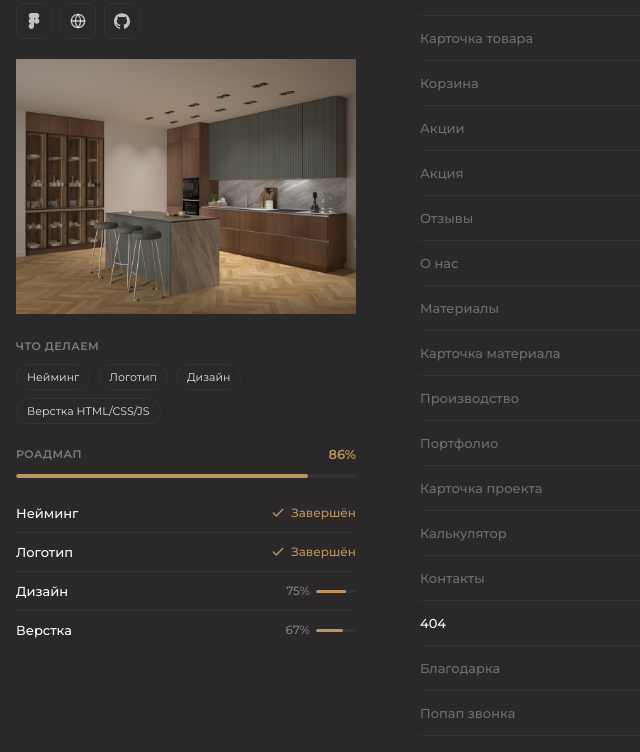
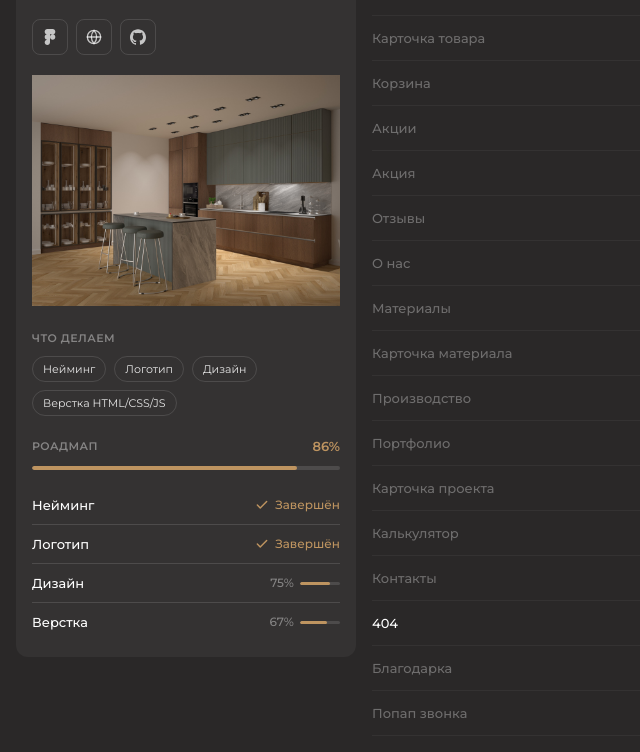
Before and after one commit to artsman01/domarti, a website: page index.html in a window 1280 px wide. Shown: the part 117-869 px from the top of the page, without its empty margins (0-640 px from the left). Drawn offline with Linux system fonts and the light colour scheme.

Commit message:
Turn sidebar into a card (dark-separator bg, 16px padding, 12px radius), tighten layout gap to 16px

```diff
--- a/index.html
+++ b/index.html
@@ -26,12 +26,18 @@
     .layout {
       display: grid;
       grid-template-columns: 340px 1fr;
-      gap: 64px;
+      gap: 16px;
       width: 100%;
       align-items: start;
     }
 
     /* Sidebar */
+
+    .sidebar {
+      background: #343232;
+      padding: 16px;
+      border-radius: 12px;
+    }
 
     .sidebar__logo {
       display: block;
@@ -61,7 +67,7 @@
       justify-content: center;
       width: 36px;
       height: 36px;
-      border: 1px solid #343232;
+      border: 1px solid rgba(255, 255, 255, 0.12);
       border-radius: 8px;
       color: rgba(255, 255, 255, 0.72);
       transition: color 0.15s ease, border-color 0.15s ease;
@@ -117,7 +123,7 @@
       justify-content: space-between;
       gap: 12px;
       padding: 9px 0;
-      border-bottom: 1px solid #343232;
+      border-bottom: 1px solid rgba(255, 255, 255, 0.12);
       font-weight: 500;
       font-size: 0.8125rem;
       line-height: 1.25rem;
@@ -154,7 +160,7 @@
       width: 40px;
       height: 3px;
       border-radius: 2px;
-      background: #343232;
+      background: rgba(255, 255, 255, 0.12);
       overflow: hidden;
     }
 
@@ -173,7 +179,7 @@
 
     .scope__item {
       padding: 4px 10px;
-      border: 1px solid #343232;
+      border: 1px solid rgba(255, 255, 255, 0.12);
       border-radius: 100px;
       color: rgba(255, 255, 255, 0.88);
       font-weight: 400;
```
